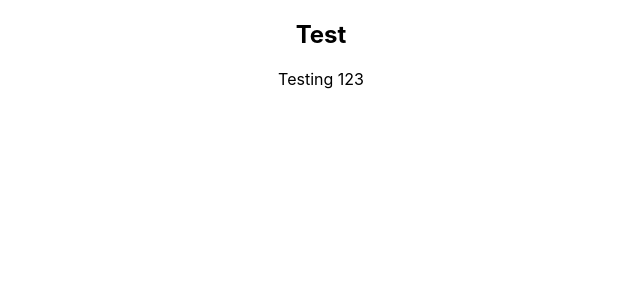
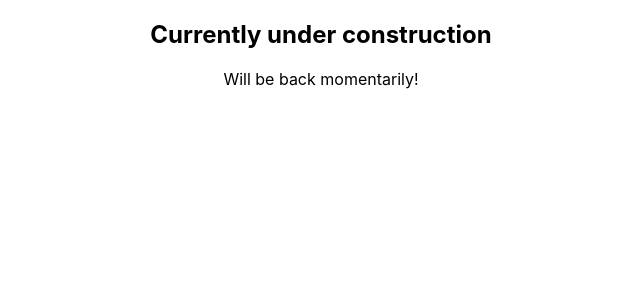
Before and after one commit to chamomiletay/chamomiletay, a React (Create React App) app: page / in a window 1280 px wide. Shown: the top 300 px of the page, without its empty margins (319-959 px from the left). Built offline with nearby package versions, Linux system fonts and the light colour scheme.

Commit message:
Updated App.js message

```diff
--- a/src/App.js
+++ b/src/App.js
@@ -6,8 +6,8 @@ function App() {
       {/* Display header below*/}
       {/* <Header /> */}
 
-      <h2>Test</h2>
-      <p>Testing 123</p>
+      <h2>Currently under construction</h2>
+      <p>Will be back momentarily!</p>
     </div>
   );
 }
```
